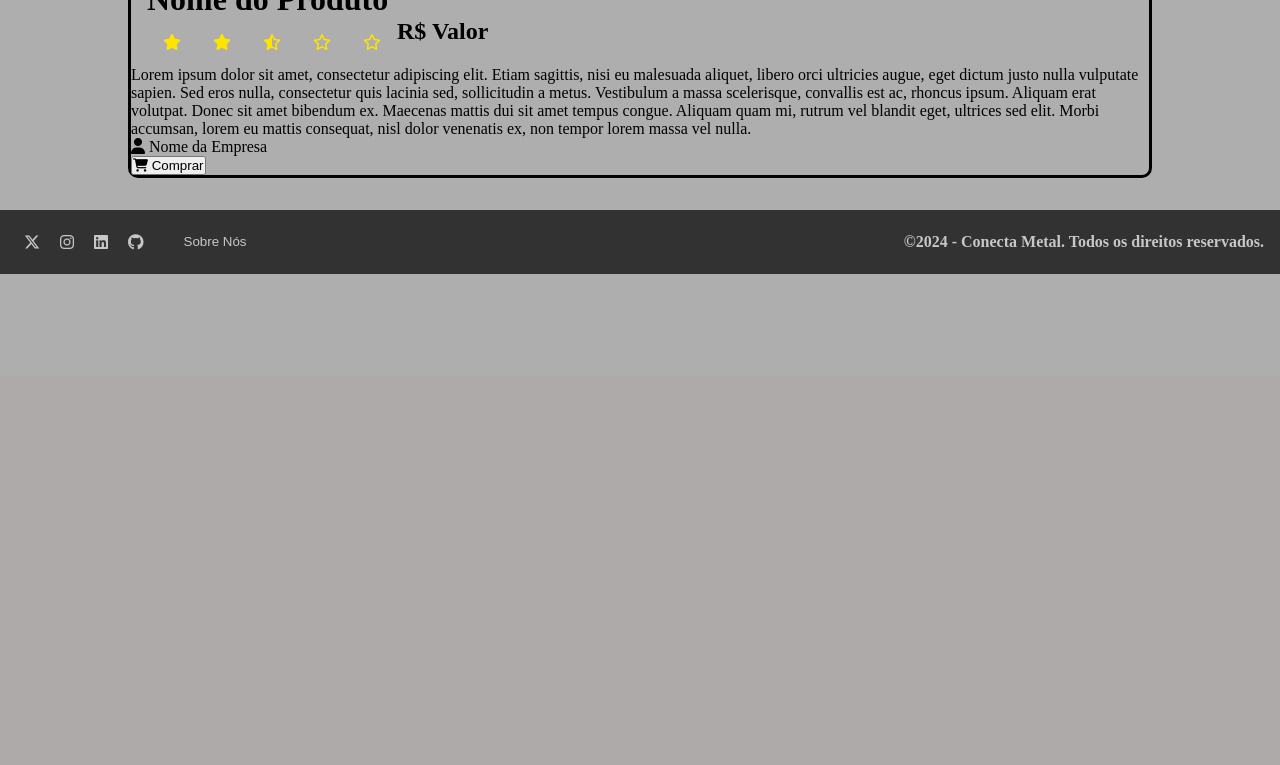
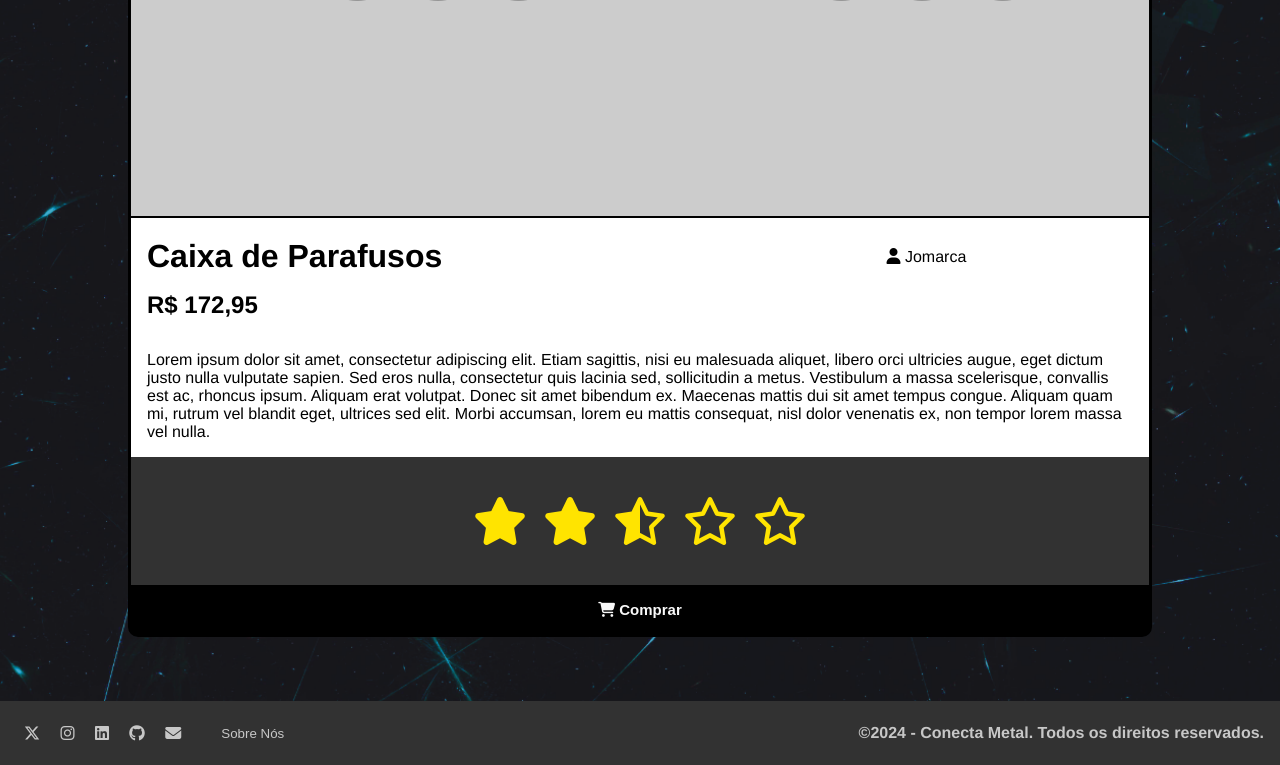
Before and after one commit to ConectaMetal/conecta-metal, a Django app: page /product/ in a window 1280 px wide. Shown: the part 424-1189 px from the top of the page. Before the commit the page ends 698 px from the top, so only its background shows below. Run offline with Django 5.2, Linux system fonts and the light colour scheme; grey boxes labelled with a size stand in for pictures from a placeholder-image service; some libraries are stand-ins or nearby versions.

Commit message:
Updated css of the project

```diff
--- a/main_app/static/main/css/styles.css
+++ b/main_app/static/main/css/styles.css
@@ -36,7 +36,11 @@
 }
 
 body{
-    background-color: var(--color-gray-3);
+    background-image: url('../img/background.png');
+    background-repeat: no-repeat;
+    background-position: center;
+    background-size: cover;
+    font-family: helvetica, sans-serif;
 }
 
 /* HEADER.HTML */
@@ -44,7 +48,7 @@ body{
 .main-header-container {
     display: flex;
     flex-flow: row nowrap;
-    background-color: var(--color-gray-8);
+    background-color: rgba(0, 0, 0, .5);
     height: 4rem;
     text-align: center;
     justify-content: space-between;
@@ -75,8 +79,6 @@ body{
     flex-flow: row nowrap;
     align-items: center;
     margin: 0 var(--spacing-gutter-extra-small);
-    /* DEBUG CODES */
-    /* background-color: var(--color-red-debug); */
 }
 
 .icon-button {
@@ -87,8 +89,6 @@ body{
 
 .search-container {
     padding: var(--spacing-gutter-medium);
-    /* DEBUG CODES */
-    /* background-color: var(--color-red-debug); */
 }
 
 .search-bar {
@@ -246,43 +246,76 @@ body{
 /* PRODUCT.HTML */
 
 .product-container {
-    margin: 2rem auto;
+    margin: var(--spacing-gutter-large) auto;
     border-radius: 10px;
     border: .2rem solid #000;
     max-width: 64rem;
     display: flex;
     flex-flow: column;
+    background-color: var(--color-white);
 }
 
 .product-cover-img {
     max-width: 100%;
     max-height: auto;
-    border-radius: 10px;
+    border-radius: 10px 10px 0 0;
+    border-bottom: .15rem solid #000;
 }
 
-.product-separator {
-    background: #000;
-    max-width: 62rem;
-    height: .1rem;
-    margin: 0 1rem;
-}
-
-.product-title {
-    margin: 0 1rem;
-}
-
-.product-values {
-    margin: 0 1rem;
+.product-info {
+    margin: 1rem;
     display: flex;
     flex-flow: row nowrap;
-}
-
-.product-values-grade {
-    display: flex;
     align-items: center;
 }
 
-.product-values-grade i {
-    color: #ffe400;
+
+.product-title {
+    width: 75%;
+}
+
+.product-value {
+    margin: 0 1rem 1rem 1rem;
+    display: flex;
+    flex-flow: row nowrap;
+    align-items: center;
+    justify-content: space-between;
+}
+
+.product-description {
     padding: 1rem;
 }
+
+.product-grade {
+    background-color: var(--color-gray-8);
+    display: flex;
+    align-items: center;
+    justify-content: center;
+    padding: 2rem 1rem;
+}
+
+.product-grade i {
+    color: #ffe400;
+    padding: .5rem;
+}
+
+.product-button {
+    border-radius: 0 0 10px 10px;
+}
+
+.product-button button {
+    width: 100%;
+    outline: none;
+    border: none;
+    border-radius: 0;
+    background-color: var(--color-black);
+    color: var(--color-gray-0);
+    padding: 1rem;
+    font-size: 15px;
+    font-weight: bold;
+}
+
+.product-button button:hover {
+    color: var(--color-primary);
+    background-color: var(--color-gray-9);
+}
--- a/main_app/templates/main/pages/product.html
+++ b/main_app/templates/main/pages/product.html
@@ -9,33 +9,36 @@
 
     <div class="product-container">
         <div class="product-cover">
-            <img src="parafusos.jpg" class="product-cover-img">
+            <img src="https://placehold.co/2000x1000/FFFFFF/000000.png" class="product-cover-img">
         </div>
-        <div class="product-separator">
 
-        </div>
-        <div class="product-title">
-            <h1>Nome do Produto</h1>
-        </div>
-        <div class="product-values">
-            <div class="product-values-grade">
-                <i class="fa-solid fa-star"></i>
-                <i class="fa-solid fa-star"></i>
-                <i class="fa-regular fa-star-half-stroke"></i>
-                <i class="fa-regular fa-star"></i>
-                <i class="fa-regular fa-star"></i>
+        <div class="product-info">
+            <div class="product-title">
+                <h1>Caixa de Parafusos</h1>
             </div>
-            <div class="product-values-value">
-                <h2>R$ Valor</h2>
+            <div class="product-owner">
+                <i class="fa-solid fa-user"></i>
+                Jomarca
             </div>
         </div>
+
+        <div class="product-value">
+            <h2>R$ 172,95</h2>
+        </div>
+
         <div class="product-description">
             Lorem ipsum dolor sit amet, consectetur adipiscing elit. Etiam sagittis, nisi eu malesuada aliquet, libero orci ultricies augue, eget dictum justo nulla vulputate sapien. Sed eros nulla, consectetur quis lacinia sed, sollicitudin a metus. Vestibulum a massa scelerisque, convallis est ac, rhoncus ipsum. Aliquam erat volutpat. Donec sit amet bibendum ex. Maecenas mattis dui sit amet tempus congue. Aliquam quam mi, rutrum vel blandit eget, ultrices sed elit. Morbi accumsan, lorem eu mattis consequat, nisl dolor venenatis ex, non tempor lorem massa vel nulla.
         </div>
-        <div class="product-owner">
-            <i class="fa-solid fa-user"></i> Nome da Empresa
+
+        <div class="product-grade">
+            <i class="fa-solid fa-star fa-3x"></i>
+            <i class="fa-solid fa-star fa-3x"></i>
+            <i class="fa-regular fa-star-half-stroke fa-3x"></i>
+            <i class="fa-regular fa-star fa-3x"></i>
+            <i class="fa-regular fa-star fa-3x"></i>
         </div>
-        <div class="product-to-cart">
+
+        <div class="product-button">
             <button><i class="fa-solid fa-cart-shopping"></i> Comprar</button>
         </div>
     </div>
--- a/main_app/templates/main/partials/footer.html
+++ b/main_app/templates/main/partials/footer.html
@@ -4,7 +4,8 @@
             <a href=""><i class="fa-brands fa-x-twitter"></i></a>
             <a href=""><i class="fa-brands fa-instagram"></i></a>
             <a href=""><i class="fa-brands fa-linkedin"></i></a>
-            <a href=""><i class="fa-brands fa-github"></i></a>
+            <a href="https://github.com/ConectaMetal"><i class="fa-brands fa-github"></i></a>
+            <a href="conectametal@gmail.com"><i class="fa-solid fa-envelope"></i></a>
         </div>
         <div class="main-footer-about-us">
             <button class="main-footer-button">Sobre Nós</button>
--- a/main_app/templates/main/partials/header.html
+++ b/main_app/templates/main/partials/header.html
@@ -1,6 +1,6 @@
 <header class="main-header-container">
     <div class="main-header-left">
-        <img src="media/main/logo/cm-square-logo.png" alt="CM" class="main-header-logo">
+        <img src="static/main/img/cm-square-logo.png" alt="CM" class="main-header-logo">
         <a href="" class="main-header-nav-button">
             Início
         </a>
```
Also changed, not shown: main_app/static/main/img/background.png (added), main_app/static/main/img/cm-square-logo.png (renamed from media/main/logo/cm-square-logo.png), media/products/parafusos.jpg (added).
